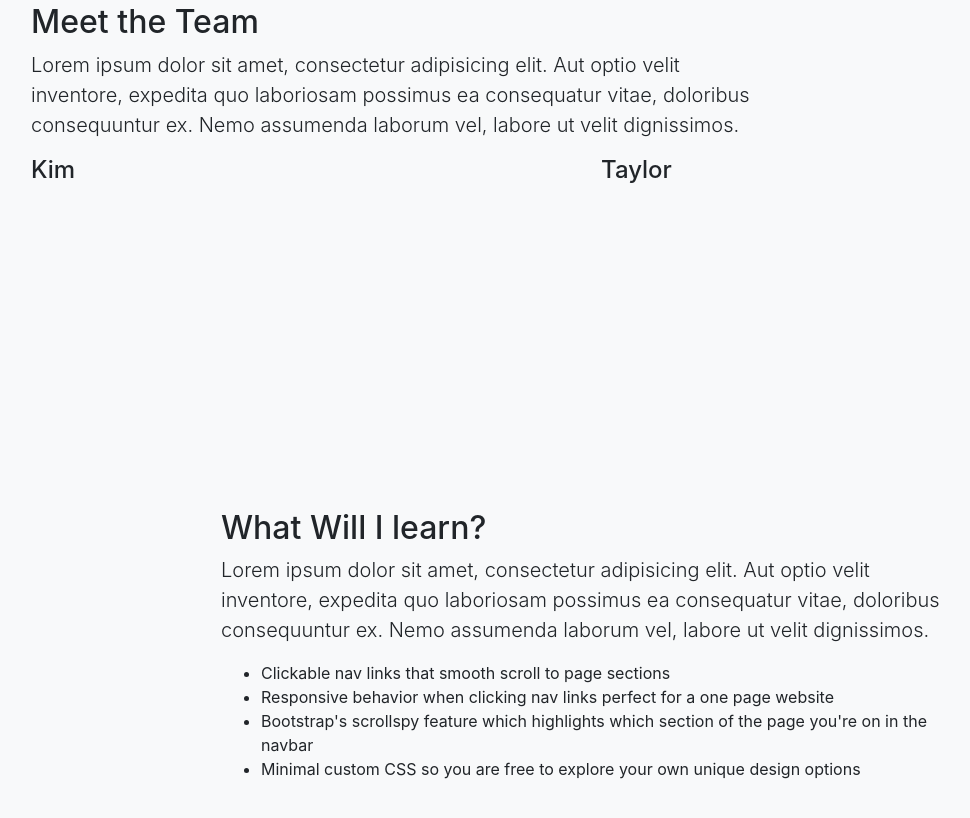
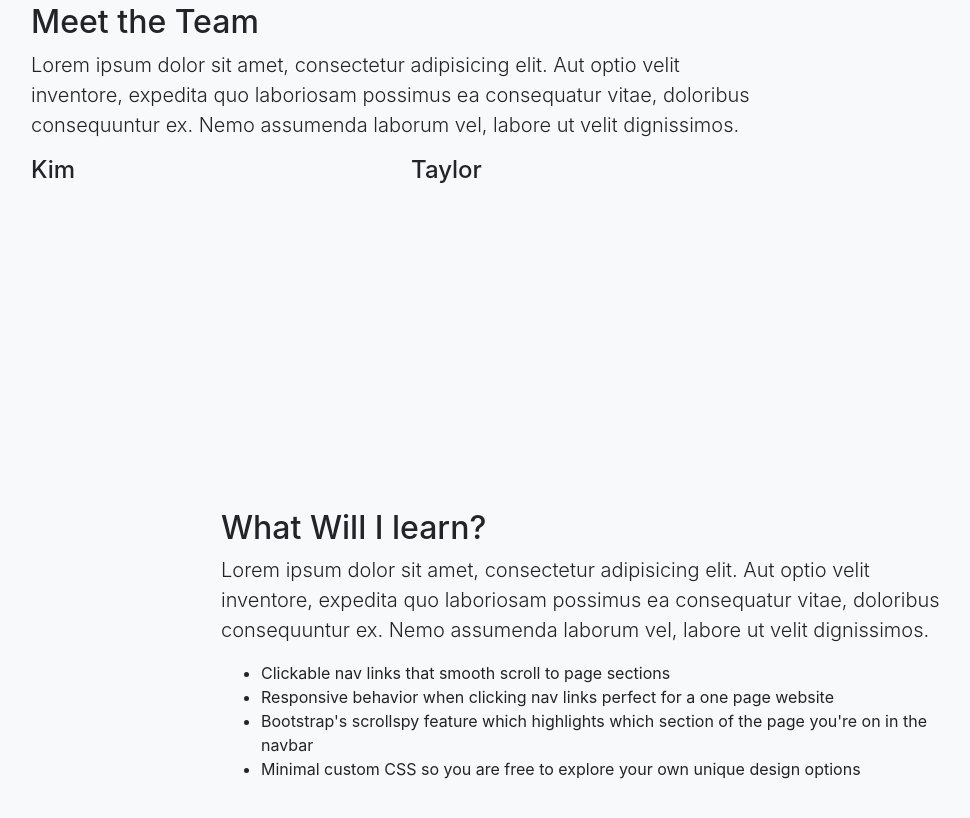
Before and after one commit to taylovision/sketchbook-series, a website with bundled scripts: page index.html in a window 1280 px wide. Shown: the part 1093-1911 px from the top of the page, without its empty margins (54-1024 px from the left). Built offline with nearby package versions, Linux system fonts and the light colour scheme.

Commit message:
structure fix

```diff
--- a/index.html
+++ b/index.html
@@ -76,12 +76,13 @@
             <h2>Meet the Team</h2>
             <p class="lead">Lorem ipsum dolor sit amet, consectetur adipisicing elit. Aut optio velit inventore, expedita quo laboriosam possimus ea consequatur vitae, doloribus consequuntur ex. Nemo assumenda laborum vel, labore ut velit dignissimos.</p>
           </div>
-		  <div class="col-lg-6">
+		  <div class="w-100"></div>
+		  <div class="col-lg-4">
 		  	<h4 class="mb-2">Kim</h4>
 			<p class="mb-4"><a href="mailto:"></a></p>
 
 		  </div>
-		  <div class="col-lg-6">
+		  <div class="col-lg-4">
 			<h4 class="mb-2">Taylor</h4>
 			<p><a href="mailto:"></a></p>
 			</div>
```
